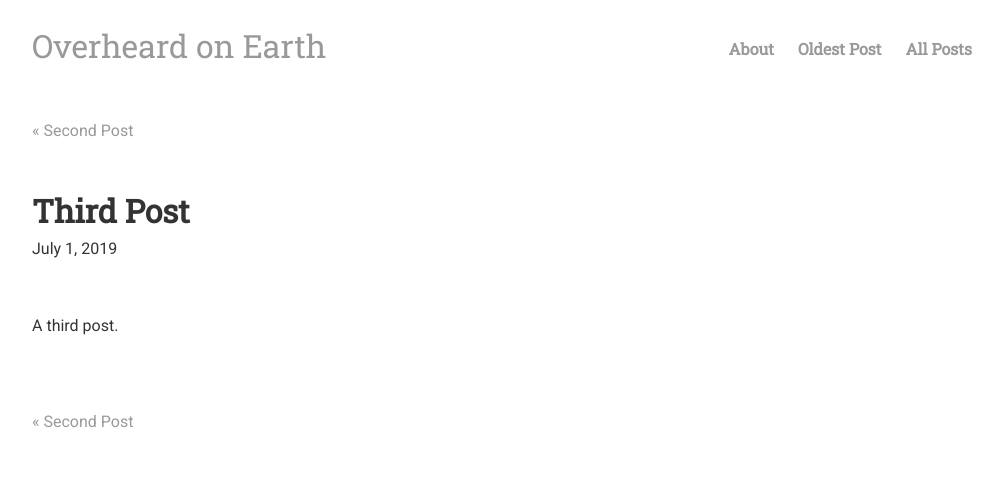
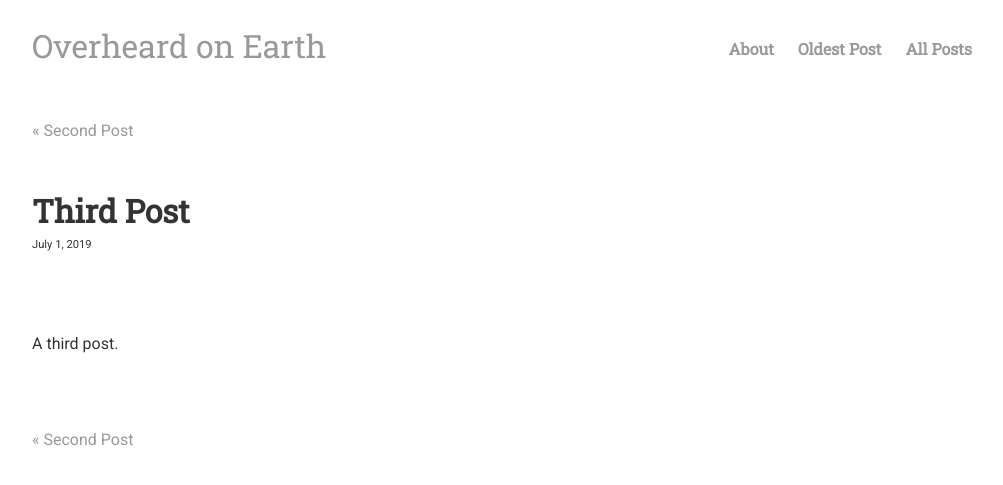
Before and after one commit to overheardonearth/overheardonearth.github.io, a Jekyll site: the page built from _posts/2019-07-01-third-post.html, in a window 1280 px wide. Shown: the top 485 px of the page, without its empty margins (128-1131 px from the left). Built offline with Jekyll 4.4.1, drawn with Linux system fonts in a browser that asks for light colours.

Commit message:
Update main.html

```diff
--- a/_layouts/main.html
+++ b/_layouts/main.html
@@ -42,7 +42,8 @@
 
 
 
-	<h1>{{ page.title }}</h1>{{ page.date | date: "%B %-d, %Y" }}
+	<h1>{{ page.title }}</h1>
+	<div class="date-format">{{ page.date | date: "%B %-d, %Y" }}</div>
 	<br><br><br>
 
 		{{ content }}
```
